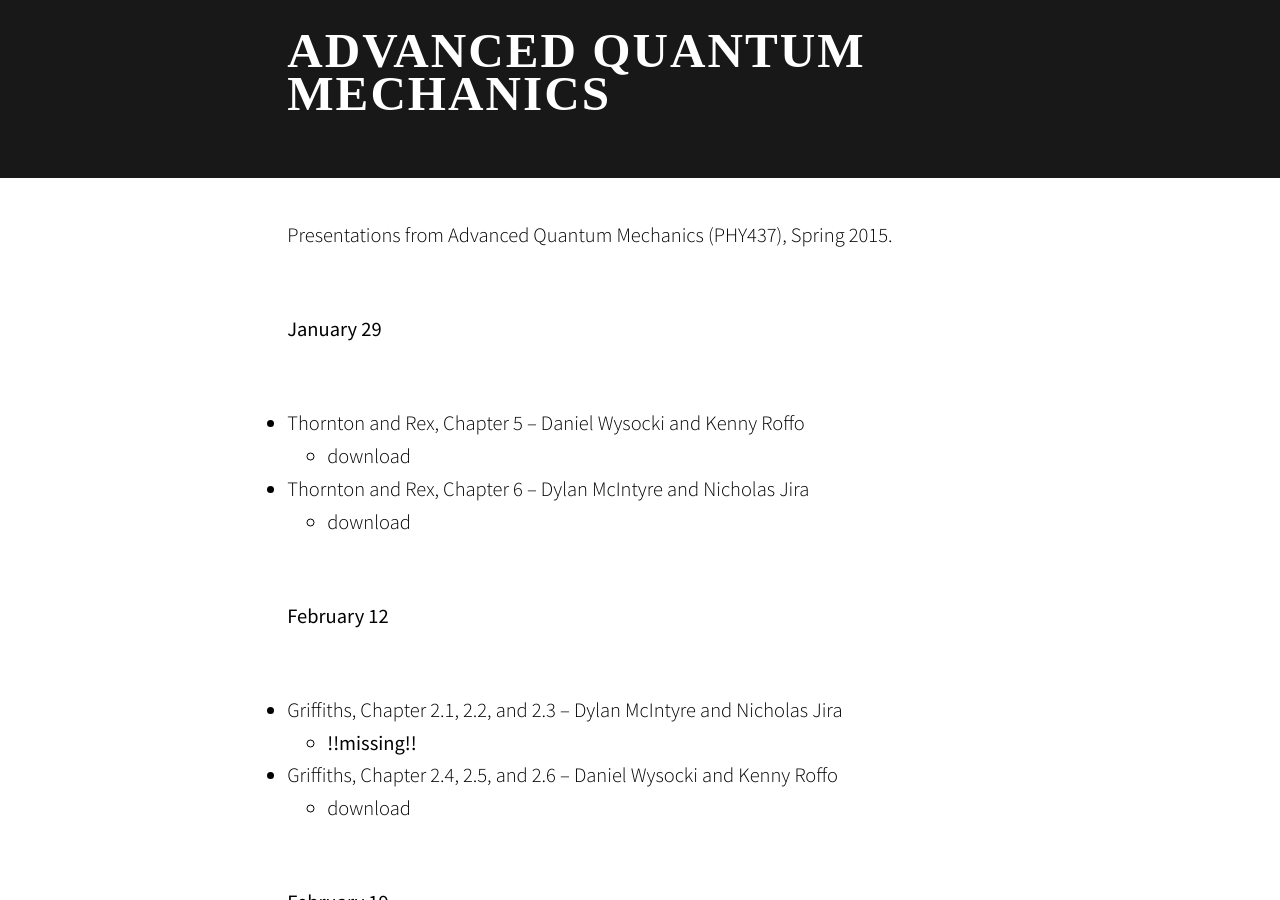
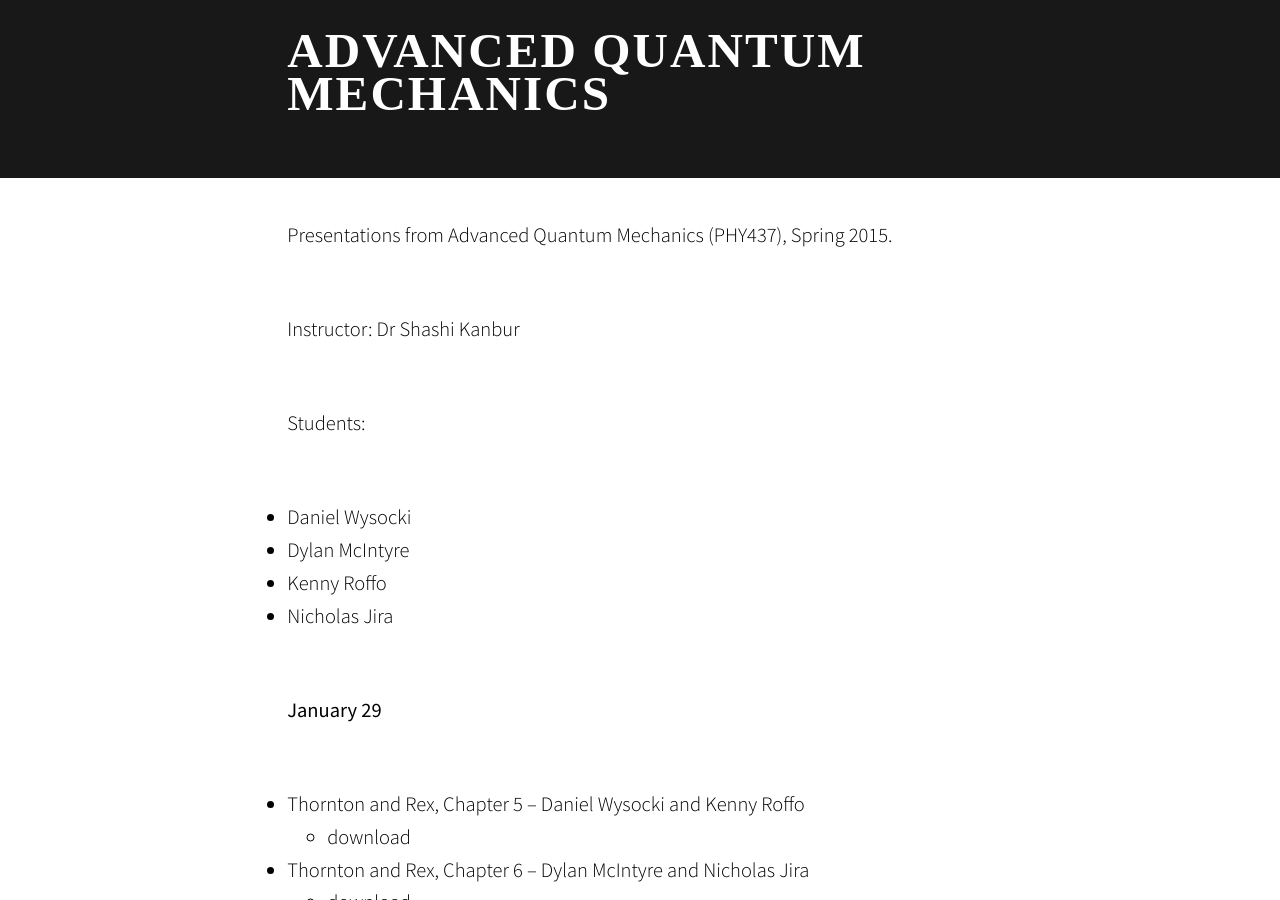
Before and after one commit to oswego-physics/phy437-spring2015, a Jekyll site: the page built from index.md, in a window 1280 px wide and 900 px high. Built offline with Jekyll 4.4.1, drawn with Linux system fonts in a browser that asks for light colours; nearby versions of some CDN libraries; some web fonts are replaced.

Commit message:
Adding instructor and students to page

```diff
--- a/index.md
+++ b/index.md
@@ -3,6 +3,17 @@ layout: blank
 ---
 
 Presentations from Advanced Quantum Mechanics (PHY437), Spring 2015.
+
+Instructor: Dr Shashi Kanbur
+
+Students:
+
+- Daniel Wysocki
+- Dylan McIntyre
+- Kenny Roffo
+- Nicholas Jira
+
+
 
 **January 29**
 
@@ -10,6 +21,7 @@ Presentations from Advanced Quantum Mechanics (PHY437), Spring 2015.
     - [download]({{site.baseurl}}/assets/presentations/threx_ch5/threx_ch5.pdf)
 - Thornton and Rex, Chapter 6 -- Dylan McIntyre and Nicholas Jira
     - [download]({{site.baseurl}}/assets/presentations/Chapter_6_presentation.pptx)
+
 
 
 **February 12**
@@ -20,6 +32,7 @@ Presentations from Advanced Quantum Mechanics (PHY437), Spring 2015.
     - [download]({{site.baseurl}}/assets/presentations/griffiths_ch2/griffiths_ch2.pdf)
 
 
+
 **February 19**
 
 - Griffiths, Chapter 3.1 and 3.2 -- Daniel Wysocki and Kenny Roffo
@@ -28,12 +41,14 @@ Presentations from Advanced Quantum Mechanics (PHY437), Spring 2015.
     - [download]({{site.baseurl}}/assets/presentations/aqm_presentation_33_34.pptx)
 
 
+
 **February 26**
 
 - Griffiths, Chapter 2.3, The Harmonic Oscillator -- Daniel Wysocki and Kenny Roffo
     - [download]({{site.baseurl}}/assets/presentations/griffiths_qho/griffiths_qho.pdf)
 - Griffiths, Chapter 2.5, The Delta-Function Potential -- Dylan McIntyre and Nicholas Jira
     - [download]({{site.baseurl}}/assets/presentations/aqm_pre_deltafunction.pptx)
+
 
 
 **March 5**
@@ -53,13 +68,13 @@ Presentations from Advanced Quantum Mechanics (PHY437), Spring 2015.
     - [download]({{site.baseurl}}/assets/presentations/griffiths_hatom/griffiths_hatom.pdf)
 
 
+
 **April 2**
 
 - Griffiths, Chapter 4.3, Angular Momentum -- Daniel Wysocki and Nicholas Jira
     - [download]({{site.baseurl}}/assets/presentations/griffiths_angular_momentum/griffiths_angular_momentum.pdf)
 - Griffiths, Chapter 4.4, Spin -- Dylan McIntyre and Nicholas Jira
     - **!!missing!!**
-
 
 
 
@@ -74,7 +89,6 @@ Presentations from Advanced Quantum Mechanics (PHY437), Spring 2015.
 
 
 
-
 **April 30**
 
 - Griffiths, Chapter 5.3, Solids -- Daniel Wysocki and Dylan McIntyre
```
